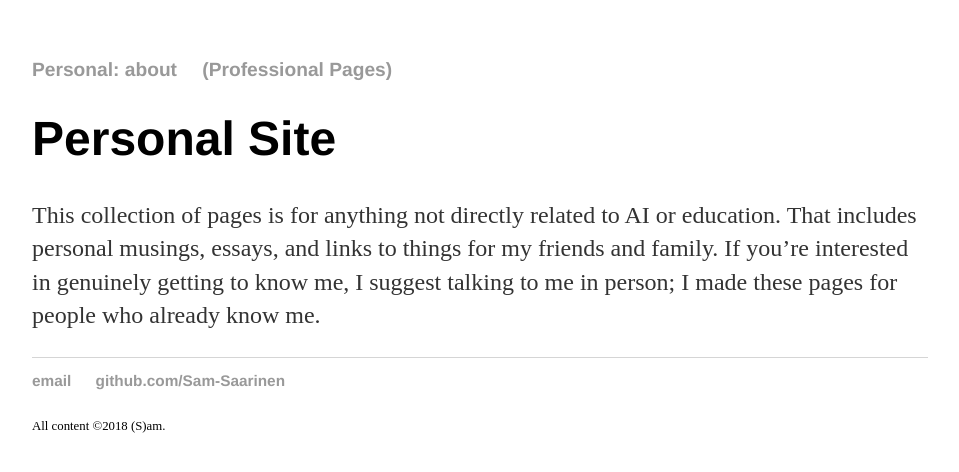
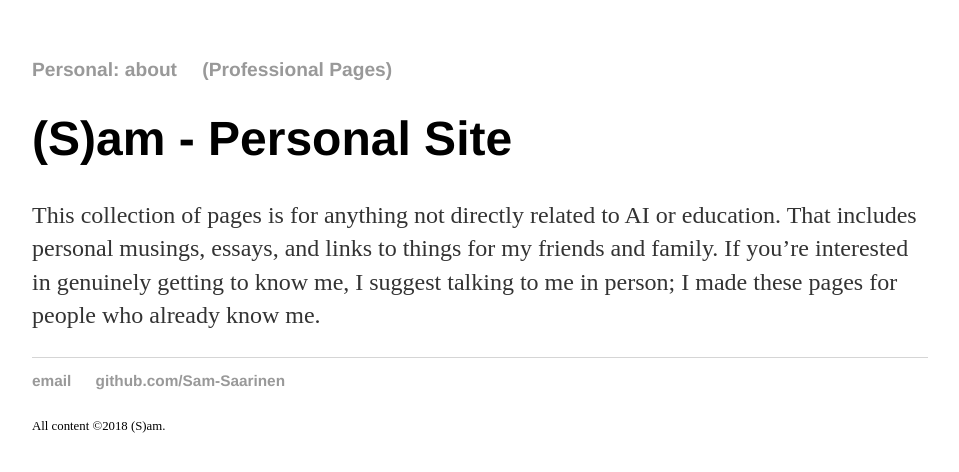
Before and after one commit to Sam-Saarinen/Sam-Saarinen.github.io, a Jekyll site: the page built from personal/index.md, in a window 1280 px wide. Shown: the top 472 px of the page, without its empty margins (160-1119 px from the left). Built offline with Jekyll 4.4.1, drawn with Linux system fonts in a browser that asks for light colours.

Commit message:
Update index.md

```diff
--- a/personal/index.md
+++ b/personal/index.md
@@ -2,6 +2,6 @@
 layout: personal
 title: (S)am - Personal Site
 ---
-# Personal Site
+# {{page.title}}
 
 This collection of pages is for anything not directly related to AI or education. That includes personal musings, essays, and links to things for my friends and family. If you're interested in genuinely getting to know me, I suggest talking to me in person; I made these pages for people who already know me.
```
